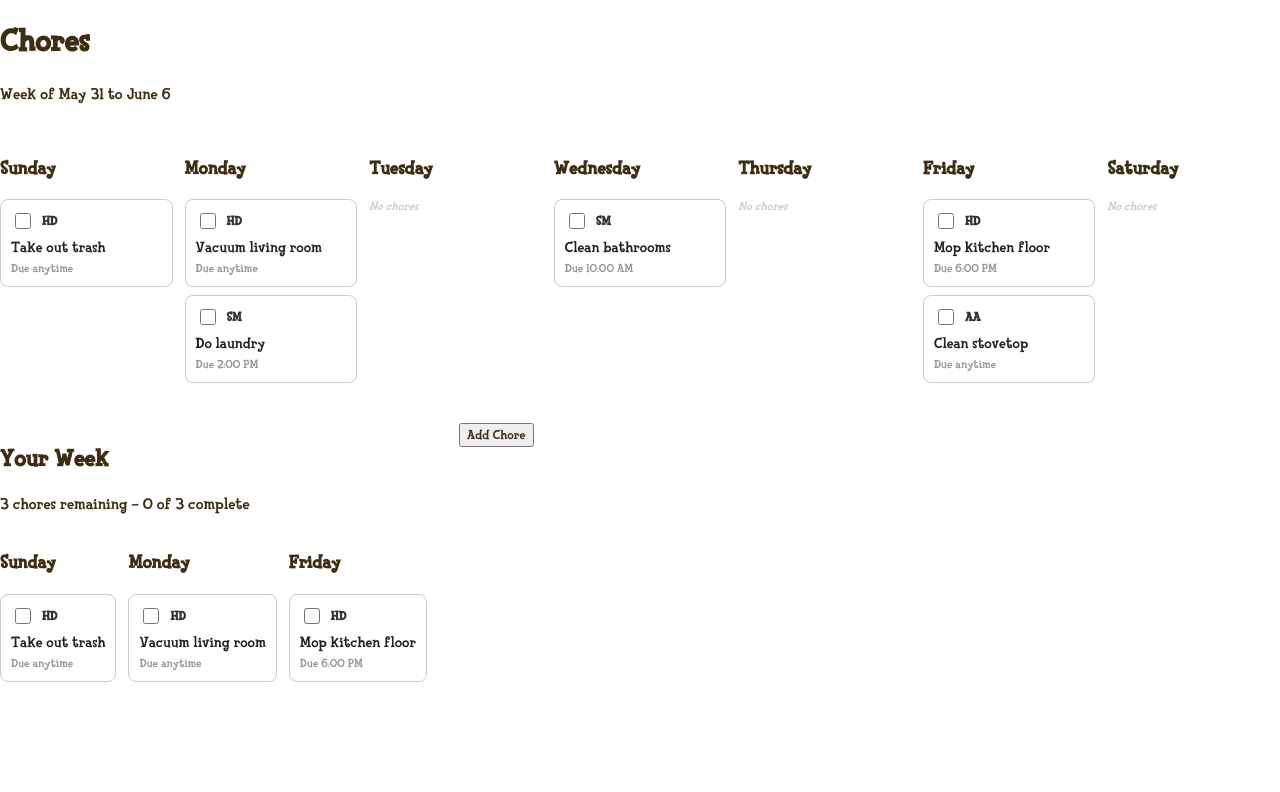
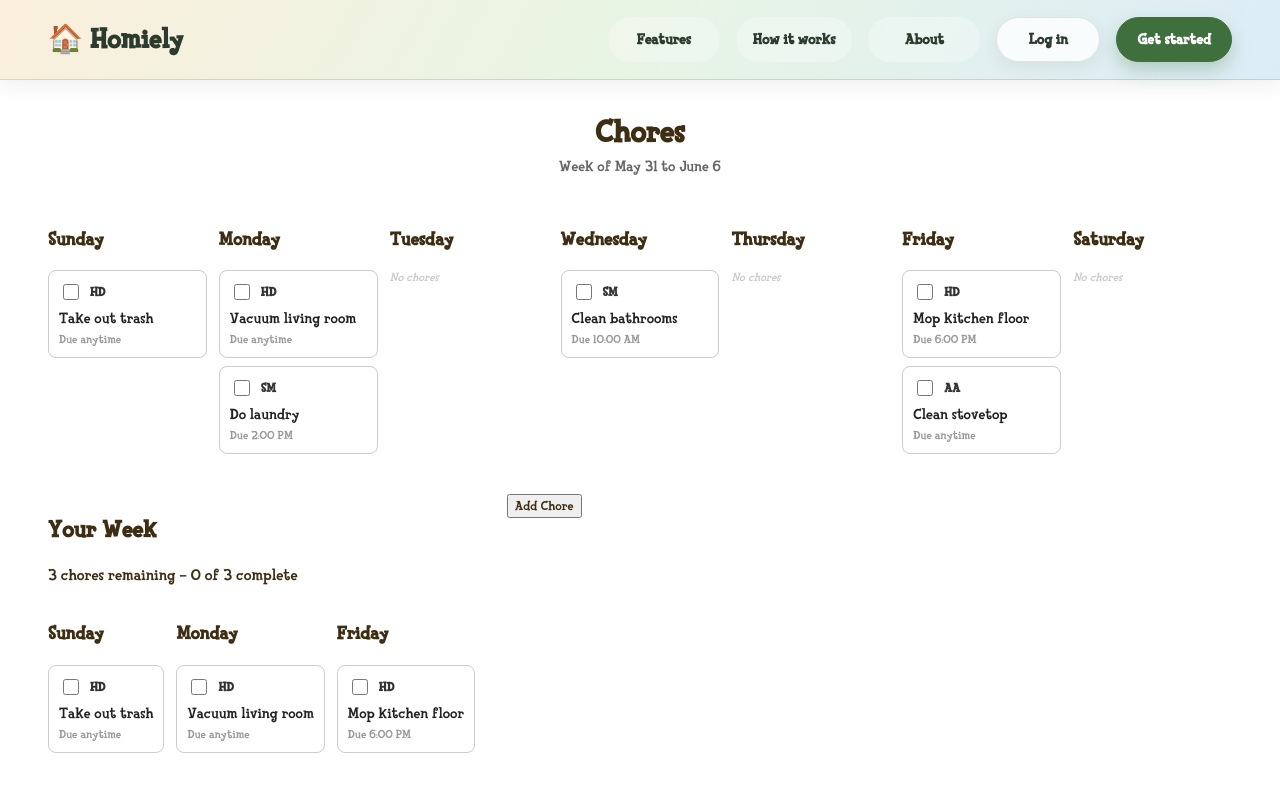
Before and after one commit to michelllinstar/Homiely_CS35L, a React (Create React App) app in the folder frontend/: page /chores in a window 1280 px wide. Shown: the top 792 px of the page. Built offline with nearby package versions, Linux system fonts and the light colour scheme.

Commit message:
Add Navbar to Chores and clean up visuals (centered header etc).

```diff
--- a/frontend/src/pages/Chores/Chores.css
+++ b/frontend/src/pages/Chores/Chores.css
@@ -1,5 +1,29 @@
+.chores-page {
+    padding: 2rem 3rem;
+    padding-top: calc(80px + 2rem); /* navbar height + original top padding */
+    max-width: 1400px;
+    margin: 0 auto;
+}
+
 .chores-bottom {
     display: flex;
     gap: 2rem;
     margin-top: 2rem;
 }
+
+.chores-header {
+    text-align: center;
+    margin-bottom: 2rem;
+}
+
+.chores-title {
+    font-size: 2rem;
+    font-weight: 600;
+    margin: 0 0 4px 0;
+}
+
+.chores-week {
+    font-size: 0.95rem;
+    color: #666;
+    margin: 0;
+}
--- a/frontend/src/pages/Chores/Chores.jsx
+++ b/frontend/src/pages/Chores/Chores.jsx
@@ -5,6 +5,7 @@ import { Link } from 'react-router-dom'
 import WeekView from "../../components/WeekView";
 import YourWeek from "../../components/YourWeek";
 import AddChore from "../../components/AddChores";
+import Navbar from "../../components/Navbar";
 
 
 // [GenAI Use] Prompt: "How can I use React's built in time/day functions to write a function getWeekRange() to return the start and end of the current week we're on, formatted as month (in words) and day (number)?"
@@ -80,7 +81,8 @@ export default function Chores() {
 
     return (
         <div className="chores-page">
-            <header>
+            <Navbar />
+            <header className="chores-header">
                 <h1 className="chores-title">Chores</h1>
                 <p className="chores-week">Week of {start} to {end}</p>
             </header>
```
